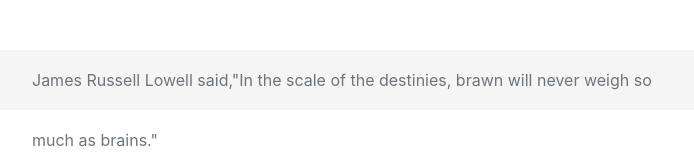
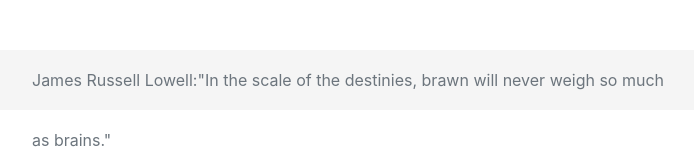
Before and after one commit to SoAwesam/Blog, a plain HTML site: page index.html in a window 1280 px wide. Shown: the part 690-857 px from the top of the page, 283-977 px from the left. Drawn offline with nearby package versions, Linux system fonts and the light colour scheme.

Commit message:
Update index.html

```diff
--- a/index.html
+++ b/index.html
@@ -48,7 +48,7 @@
 
   <footer class="footer">
     <div class="container">
-      <span class="text-muted">James Russell Lowell said,"In the scale of the destinies, brawn will never weigh so much as brains."</span>
+      <span class="text-muted">James Russell Lowell:"In the scale of the destinies, brawn will never weigh so much as brains."</span>
     </div>
   </footer>
 
```
